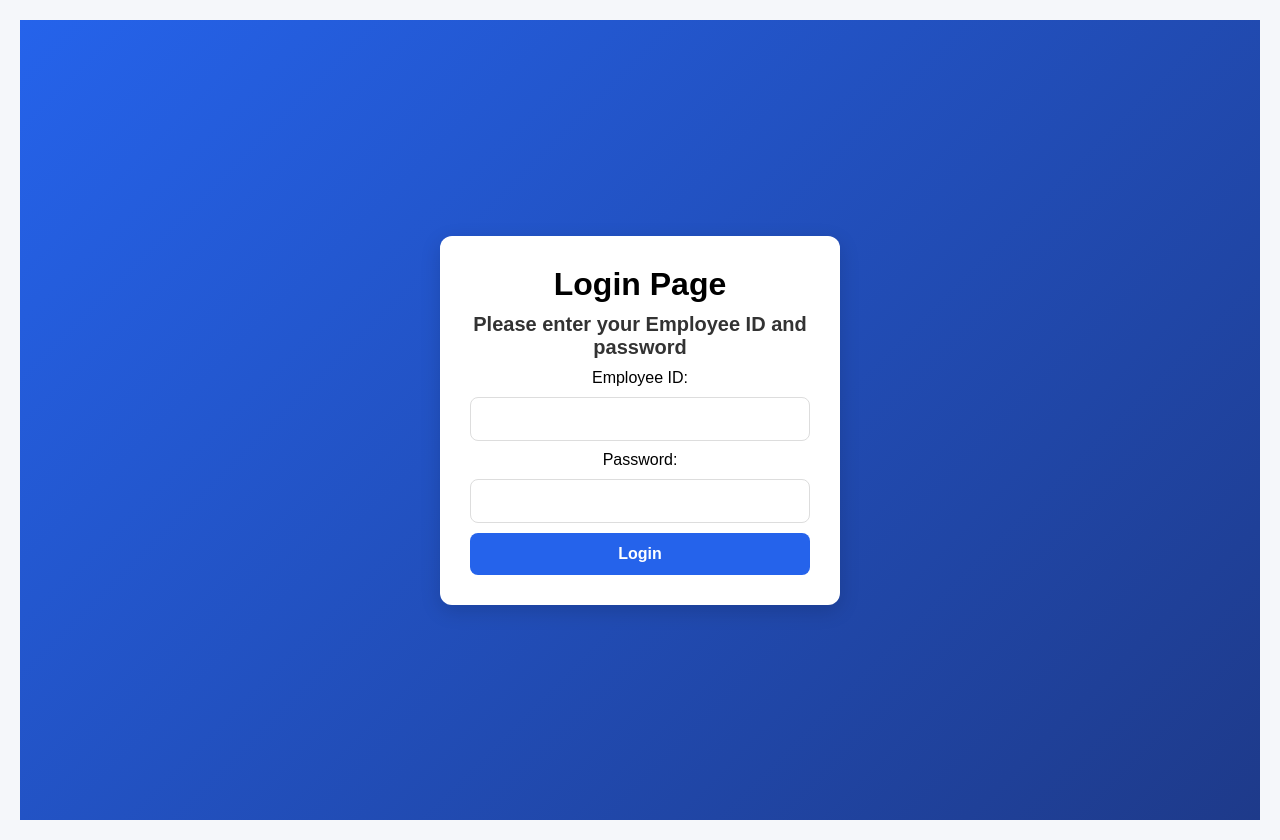
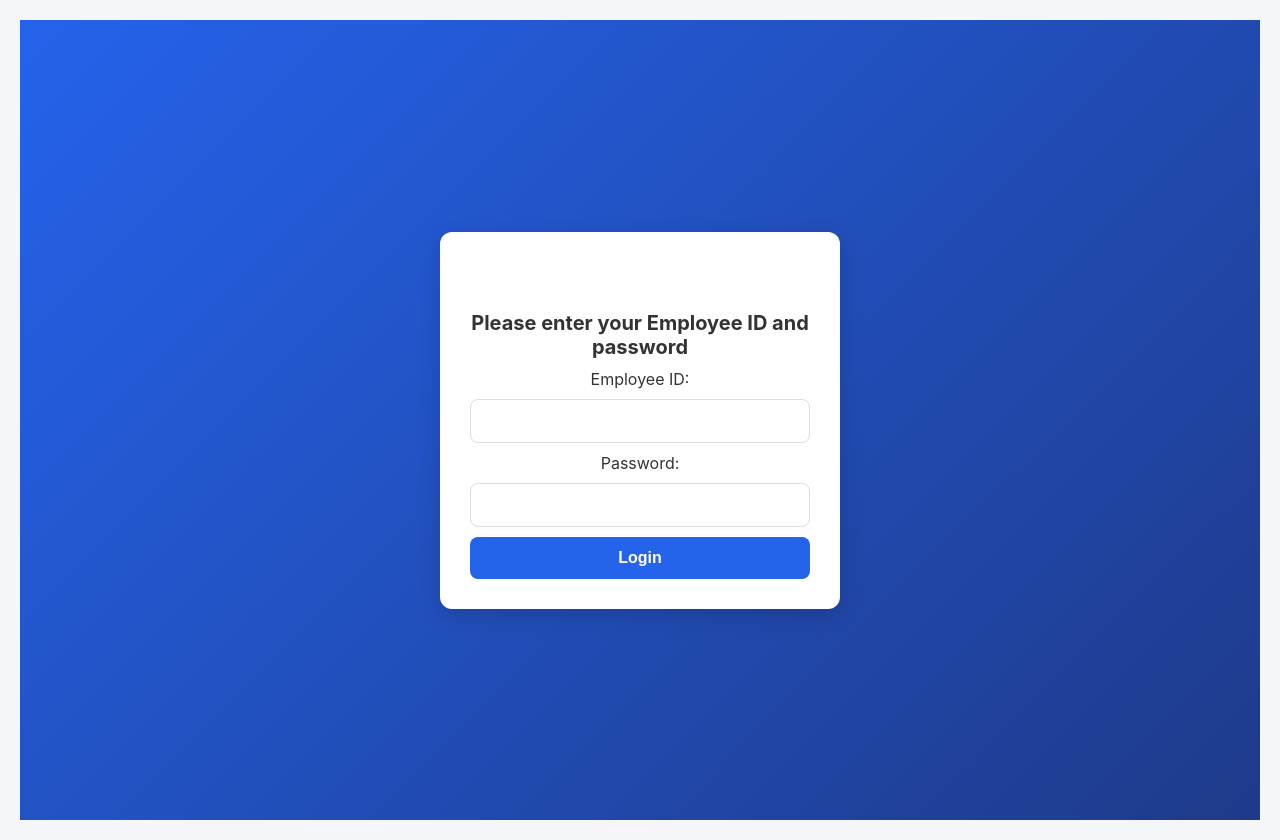
Before and after one commit to ankitapathak14/my-employee-tracker, a React (Vite) app: page / in a window 1280 px wide. Built offline with nearby package versions, Linux system fonts and the light colour scheme.

Commit message:
change 2

```diff
--- a/package.json
+++ b/package.json
@@ -10,6 +10,7 @@
     "preview": "vite preview"
   },
   "dependencies": {
+    "@heroicons/react": "^2.2.0",
     "qrcode.react": "^4.2.0",
     "react": "^19.2.8",
     "react-dom": "^19.2.8",
--- a/src/App.css
+++ b/src/App.css
@@ -1,8 +1,10 @@
+
 /* header file */
 
 .header {
   display: flex;
   align-items: center;          /* vertical centering */
+  text-align: center;
   justify-content: space-between; /* spread items across row */
   background-color: #2563eb;
   color: white;
@@ -14,7 +16,7 @@
   background: none;
   border: none;
   cursor: pointer;
-  font-size: 25px;
+  font-size: auto;
   color: white;   /* matches header */
   margin-right: 10px;
 }
@@ -36,13 +38,14 @@
 
 .title h1 {
   margin-top: 10px;
+  /* text-align: center; */
   font-size: 1.5rem;
   font-weight: 600;
 }
 
 .title p {
   margin-top: 4px;
-  font-size: 0.9rem;
+  font-size: 1.1rem;
   opacity: 0.9;
 }
 
@@ -304,6 +307,14 @@ button:hover, .login-button:hover, .checkin-btn:hover, .checkout-btn:hover, .log
   transition: transform 0.2s;
 }
 
+.icon {
+  width: 32px;
+  height: 32px;
+  color: #2563eb;
+  margin-bottom: 10px;
+}
+
+
 .dashboard-card:hover {
   transform: translateY(-5px);
 }
--- /dev/null
+++ b/src/components/DashboardCard.jsx
@@ -0,0 +1,13 @@
+import { UserIcon, ClockIcon } from '@heroicons/react/24/solid';
+
+function DashboardCard() {
+  return (
+    <div className="dashboard-card">
+      <UserIcon className="icon" />
+      <h2>Employee Profile</h2>
+      <p>View and edit details</p>
+    </div>
+  );
+}
+
+export default DashboardCard;
--- a/src/components/Header.jsx
+++ b/src/components/Header.jsx
@@ -15,7 +15,7 @@ function Header({ setIsSidebarOpen, isSidebarOpen }) {
 
       {/* Title in the center */}
       <div className="title">
-        <h1>Employee Attendance</h1>
+        <h1><strong>EMPLOYEE ATTENDANCE</strong></h1>
         <p>Attendance Tracking System</p>
       </div>
 
--- a/src/index.css
+++ b/src/index.css
@@ -1,3 +1,4 @@
+/* Global reset + typography */
 * {
   margin: 0;
   padding: 0;
@@ -5,8 +6,19 @@
 }
 
 body {
-  font-family: Arial, Helvetica, sans-serif;
-  background-color: #f5f7fa;
+  font-family: "Inter", "Segoe UI", sans-serif;
+  background-color: #f5f6fa; /* neutral corporate background */
+  color: #333;
+}
+
+h1, h2 {
+  color: #ffffff;
+  font-weight: 600;
+}
+
+p {
+  color: #ffffff;
+  font-size: 15px;
 }
 
 /* responsive */
--- a/src/pages/Dashboard.jsx
+++ b/src/pages/Dashboard.jsx
@@ -3,6 +3,7 @@ import EmployeeCard from "../components/EmployeeCard.jsx";
 import StatusCard from "../components/StatusCard.jsx";
 import AttendanceButtons from "../components/AttendanceButtons.jsx";
 import AttendanceCard from "../components/AttendanceCard.jsx";
+import DashboardCard from "../components/DashboardCard.jsx";
 
 function Dashboard() {
   const [status, setStatus] = useState("Not Checked In");
```
Also changed, not shown: 1 other file (tests, documents, lock files or other folders).
